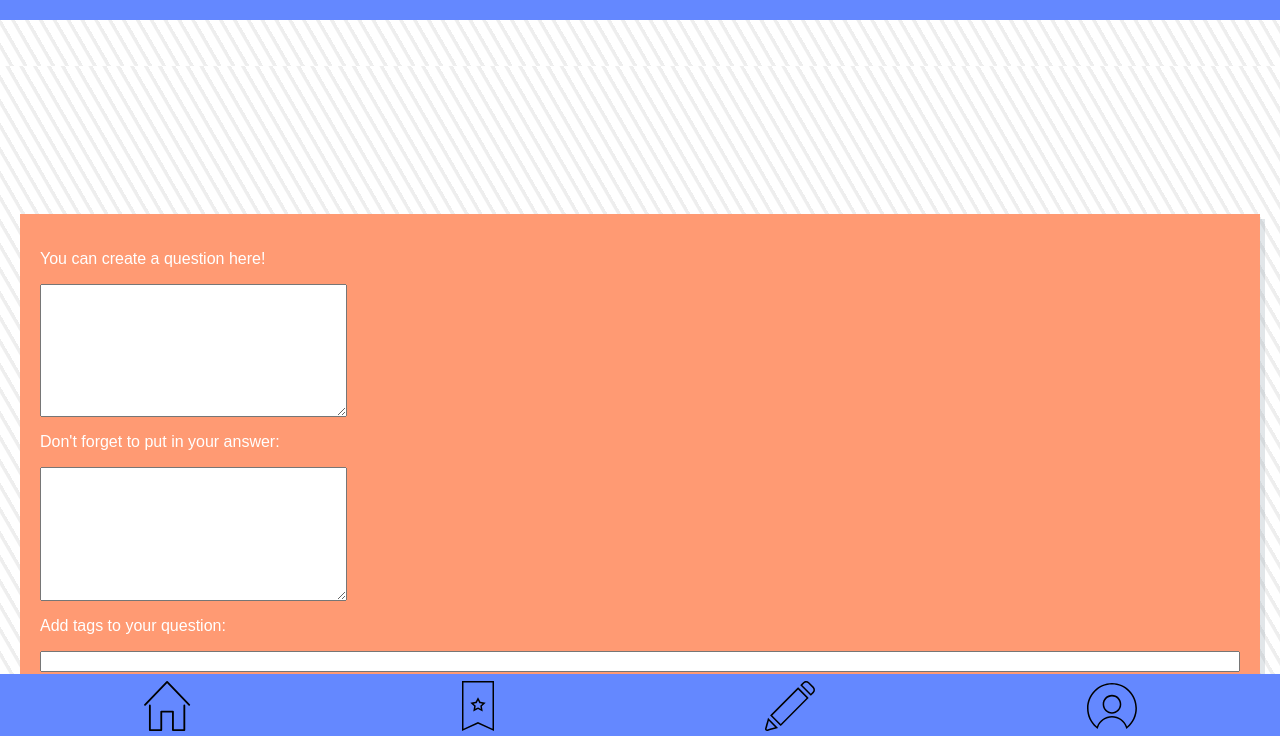
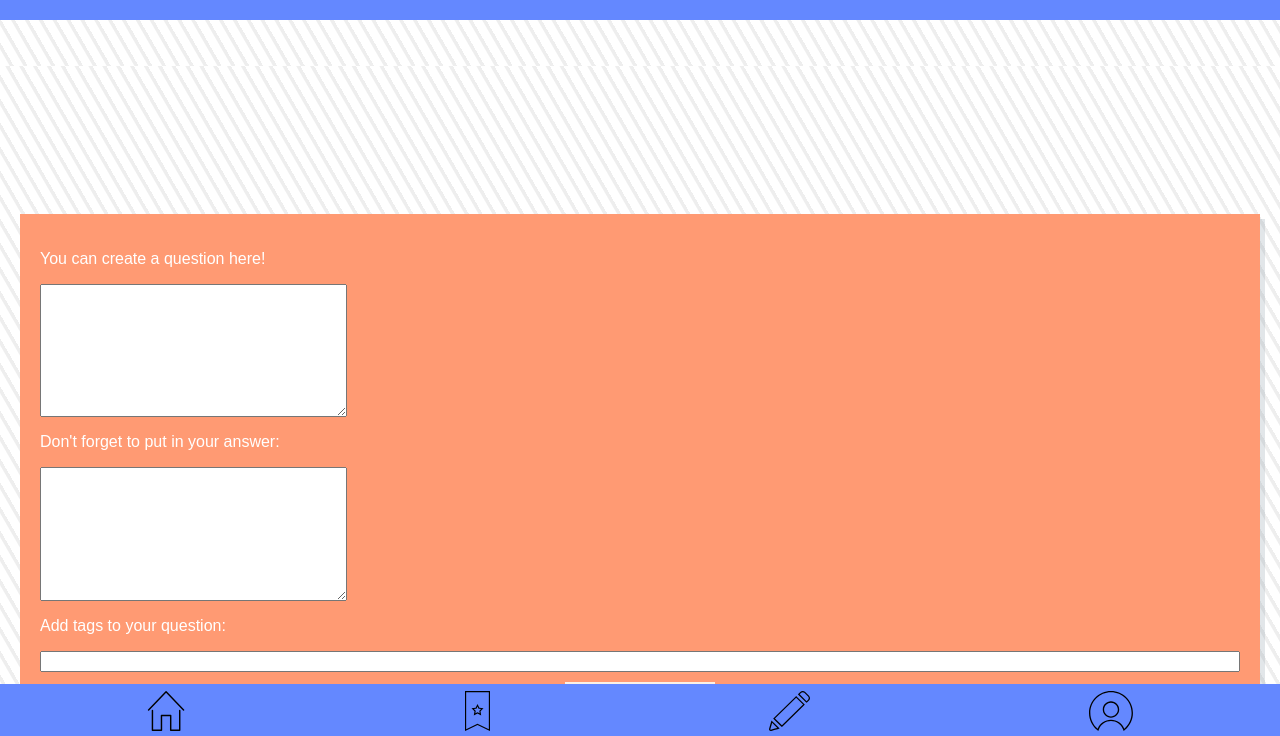
Before and after one commit to denizulku/quiz-app, a website: page create.html in a window 1280 px wide. Shown: the part 62-798 px from the top of the page. Drawn offline with Linux system fonts and the light colour scheme.

Commit message:
Clean header.scss

```diff
--- a/create.html
+++ b/create.html
@@ -28,7 +28,7 @@
 
     </main>
     <footer>
-        <nav class ="footer__nav">
+        <nav class ="nav">
             <a href="/quiz-app.html"><img class="footer__nav--img" src="/img/home-black.svg"></a>
             <a href="/bookmarks.html"><img class="footer__nav--img" src="/img/bookmark-black.svg"></a>
             <a href="/create.html"><img class="footer__nav--img" src="/img/pen-black.svg"></a>
--- /dev/null
+++ b/scss/_header.scss
@@ -0,0 +1,10 @@
+header {
+  display: flex;
+  background-color: rgb(100, 136, 255);
+  top: 0;
+  left: 0;
+  right: 0;
+  justify-content: center;
+  font-family: "Trebuchet MS", sans-serif;
+  /* padding: 10px; */
+}
--- a/scss/styles.scss
+++ b/scss/styles.scss
@@ -1,30 +1,5 @@
 * {
   box-sizing: border-box;
-}
-
-body,
-html {
-  margin: 0;
-  padding-bottom: 20%;
-  background-attachment: fixed;
-  background-image: repeating-linear-gradient(
-    60deg,
-    white,
-    white 8px,
-    rgb(216, 216, 216) 9px,
-    rgb(216, 216, 216) 12px
-  );
-}
-
-header {
-  display: flex;
-  background-color: rgb(100, 136, 255);
-  top: 0;
-  left: 0;
-  right: 0;
-  justify-content: center;
-  font-family: "Trebuchet MS", sans-serif;
-  /* padding: 10px; */
 }
 
 .card {
@@ -79,25 +54,6 @@ header {
   font-family: "Lucida Sans", sans-serif;
   background-color: rgb(255, 255, 255);
 }
-
-// .modal {
-//   display: none;
-//   background-color: rgb (0, 0, 0);
-//   position: absolute;
-//   top: 0px;
-//   left: 0px;
-//   width: 100vw;
-//   height: 100vh;
-// }
-
-// .modal-content {
-//   max-width: 400px;
-//   min-height: 200px;
-//   margin: 50px auto;
-//   background: white;
-//   border-radius: 20px;
-//   padding: 20px;
-// }
 
 .profile {
   display: grid;
@@ -157,23 +113,10 @@ textarea {
   height: 10em;
 }
 
-.footer__nav {
-  display: flex;
-  justify-content: space-around;
-  align-items: center;
-  padding: 2px;
-  margin: 5px;
-  text-decoration: none;
-}
-
-.footer__nav--img {
-  max-width: 50px;
-  max-height: 50px;
-}
-
 @import "./utility";
 @import "./base";
 @import "./card";
 @import "./profile";
 @import "./p";
 @import "./footer";
+@import "./header";
```
Also changed, not shown: bookmarks.html (+1 -1 lines), profile.html (+1 -1 lines), quiz-app.html (+1 -1 lines), styles.css.
